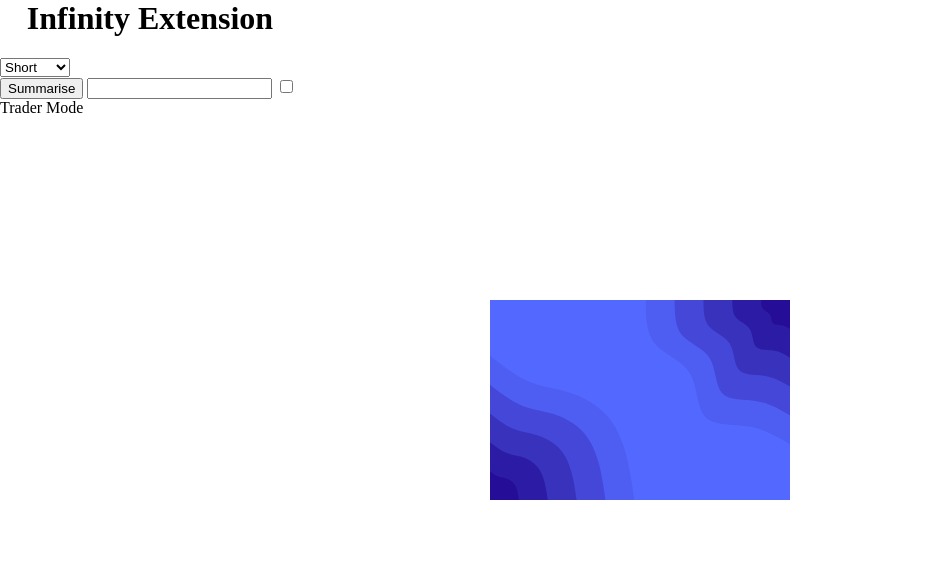
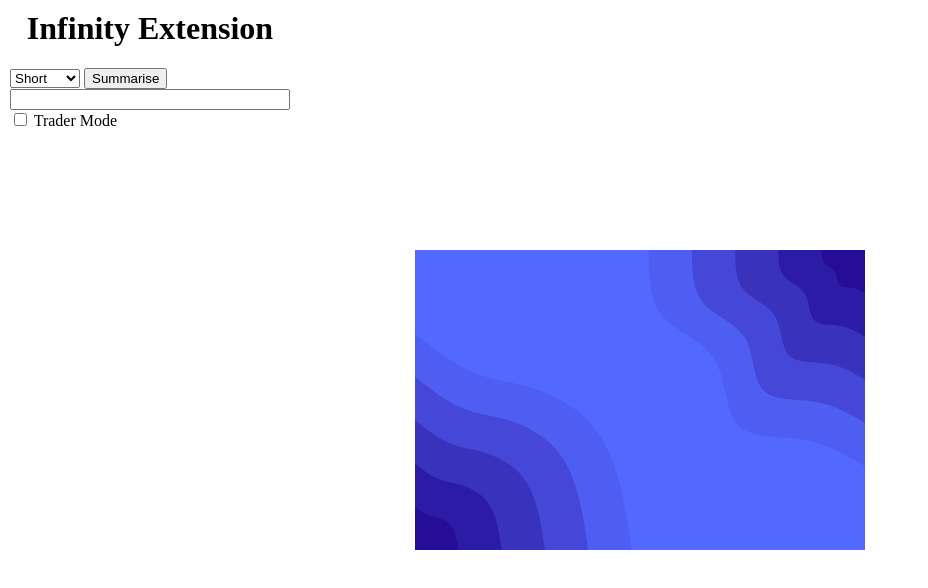
Before and after one commit to willwoodward/durhack-2023, a browser extension: page extension/hello.html in a window 1280 px wide. Shown: the whole page, without its empty margins (0-928 px from the left). Drawn offline with Linux system fonts and the light colour scheme.

Commit message:
Getting more css done

```diff
--- a/extension/hello.html
+++ b/extension/hello.html
@@ -5,21 +5,24 @@
 </head>
 
 <body>
-    <h1 id="heading1">Infinity Extension</h1>
-    <div>
+  <h1 id="heading1">Infinity Extension</h1>
+  <div id="main_div">
     <select id="summary_length">
       <option value="short">Short</option>
       <option value="meduim">Meduim</option>
       <option value="long">Long</option>
     </select>
-  </div>
+
     <button id="summarise">Summarise</button>
-    <input type="text" id="">
-    <script src="index.js"></script>
-
+    <br>
+    <input type="text" id="text_input"><br>
     <input type="checkbox" id="trader_mode">
     <label for="trader_mode"> Trader Mode</label>
+    <p></p>
 
+
+    <script src="index.js"></script>
+  </div>
 </body>
 
 </html>
--- a/extension/styles.css
+++ b/extension/styles.css
@@ -1,12 +1,23 @@
 body {
+  height: 300px;
   width:300px;
   margin: 0;
   background-image: url("images/blob-scene-haikei.svg");
-  background-size: 300px;
+  background-size: 450px;
   background-repeat: no-repeat;
   background-position: center;
 
 }
 #heading1{
+  padding-top: 10px;
   text-align: center;
 }
+
+#main_div{
+  margin: 10px;
+
+}
+
+#text_input{
+  width: 280px;
+}
```
